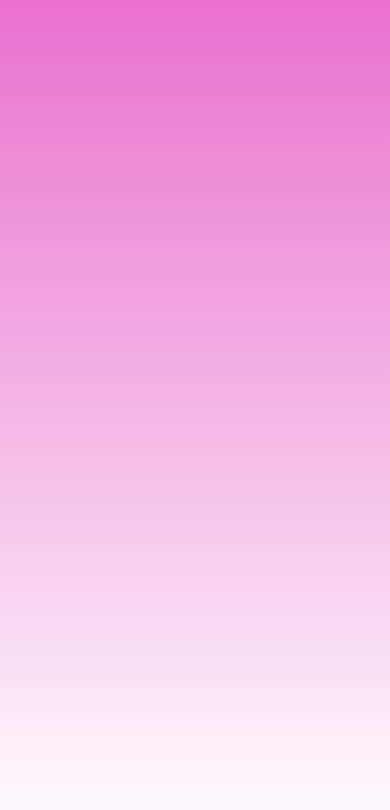
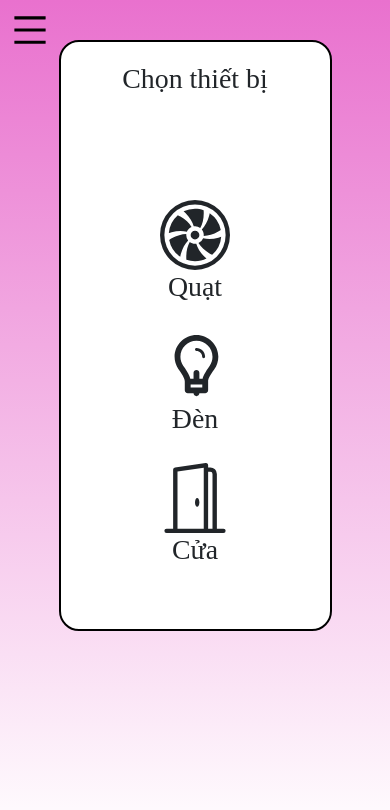
Before and after one commit to astr0tas/Smart-Home-CNPM, a React (Create React App) app in the folder client/: page /device in a window 390 px wide. Before the commit this address had no page. Shown: the top 810 px of the page. Built offline with nearby package versions, Linux system fonts and the light colour scheme.

Commit message:
responsive device page

```diff
--- a/client/src/App.js
+++ b/client/src/App.js
@@ -4,7 +4,7 @@ import { BrowserRouter, Routes, Route } from "react-router-dom";
 import Login from './component/login';
 import AdminNavbar from './component/adminnavbar';
 import UserNavbar from './component/usernavbar';
-import Sensor from './component/sensor';
+import Device from './component/device';
 import 'bootstrap/dist/css/bootstrap.min.css';
 
 
@@ -16,11 +16,11 @@ function App()
         <Routes>
           <Route index element={ <Login /> } />
           <Route element={ <UserNavbar /> }>
-            <Route path="/sensor" element={ <Sensor /> } />
+            <Route path="/device" element={ <Device /> } />
           </Route>
           <Route path="/admin">
             <Route element={ <AdminNavbar /> }>
-              <Route path="sensor" element={ <Sensor /> } />
+              <Route path="device" element={ <Device /> } />
             </Route>
           </Route>
         </Routes>
--- a/client/src/component/adminnavbar.js
+++ b/client/src/component/adminnavbar.js
@@ -31,6 +31,12 @@ function AdminNavbar()
             {
                   console.log("render");
                   render.current = true;
+
+                  window.addEventListener('resize', () =>
+                  {
+                        if (window.innerWidth > 768)
+                              $(".nav").css("visibility", "visible");
+                  });
             }
       });
 
@@ -41,7 +47,7 @@ function AdminNavbar()
                         <img className='navpic' src="https://media.istockphoto.com/id/1218148871/vector/smart-home-emblem-for-digital-technologies-vector-illustration-eps-10.jpg?s=612x612&w=0&k=20&c=XBQEUXQu4VQhH6G-JgjGwUTiHsNqsL1UdA4PGWbvPig="></img>
                         <ul>
                               <li>
-                                    <a href='#' id="device"><TiLightbulb></TiLightbulb>Thiết bị</a>
+                                    <a href='/admin/device' id="device"><TiLightbulb></TiLightbulb>Thiết bị</a>
                               </li>
                               <li>
                                     <a href='/admin/sensor' id="sensor"><BsThermometerHalf></BsThermometerHalf>Cảm biến</a>
--- a/client/src/component/sensor.js
+++ b/client/src/component/device.js
@@ -1,31 +1,39 @@
-import "../css/sensor.css";
+import "../css/device.css";
 import { useEffect, useRef } from "react";
+import { BsFan, BsDoorOpen } from "react-icons/bs";
+import { TiLightbulb } from "react-icons/ti";
 import $ from 'jquery';
 
-const Sensor = () =>
+const Device = () =>
 {
+      const render = useRef(true);
+
       useEffect(() =>
       {
-            $("#sensor").css("color","blue");
+            if (render.current)
+            {
+                  $("#device").css("color", "blue");
+                  render.current = false;
+            }
       })
 
       return (
-            <div className="sensor-page d-flex flex-column justify-content-center">
-                  <div className="sensor-page-board">
-                        <div className="d-flex justify-content-center mt-5 mb-5">
+            <div className="device-page d-flex flex-column justify-content-center">
+                  <div className="device-page-board">
+                        <div className="d-flex justify-content-center choosing">
                               <h1>Chọn thiết bị</h1>
                         </div>
-                        <div className="d-flex justify-content-around mt-5 mb-5">
+                        <div className="device-catergory">
                               <a href="#" className="d-flex flex-column justify-content-center align-items-center text-decoration-none text-dark devices">
-                                    <img src="" alt="picture" className="device_image"></img>
+                                    <BsFan className="device_image" />
                                     <h1>Quạt</h1>
                               </a>
                               <a href="#" className="d-flex flex-column justify-content-center align-items-center text-decoration-none text-dark devices">
-                                    <img src="" alt="picture" className="device_image"></img>
+                                    <TiLightbulb className="device_image" />
                                     <h1>Đèn</h1>
                               </a>
                               <a href="#" className="d-flex flex-column justify-content-center align-items-center text-decoration-none text-dark devices">
-                                    <img src="" alt="picture" className="device_image"></img>
+                                    <BsDoorOpen className="device_image" />
                                     <h1>Cửa</h1>
                               </a>
                         </div>
@@ -34,4 +42,4 @@ const Sensor = () =>
       );
 }
 
-export default Sensor;
+export default Device;
--- a/client/src/component/login.js
+++ b/client/src/component/login.js
@@ -1,4 +1,6 @@
 import "../css/login.css"
+import { AiOutlineUser, AiOutlineLock } from "react-icons/ai";
+
 
 const Login = () =>
 {
@@ -12,8 +14,14 @@ const Login = () =>
                         <div className='login-box'>
                               <h1 className='title'>Đăng nhập</h1>
                               <form>
-                                    <input type="text" name='uname' placeholder="Tên đăng nhập" className='inp'></input>
-                                    <input type="password" name='password' placeholder="Mật khẩu" className='inp'></input>
+                                    <div className="d-flex align-items-center">
+                                          <AiOutlineUser size={30} className="icons"></AiOutlineUser>
+                                          <input type="text" name='uname' placeholder="Tên đăng nhập" className='inp'></input>
+                                    </div>
+                                    <div className="d-flex align-items-center">
+                                          <AiOutlineLock size={ 30 } className="icons"></AiOutlineLock>
+                                          <input type="password" name='password' placeholder="Mật khẩu" className='inp'></input>
+                                    </div>
                                     <input type="submit" className='button' value="Truy cập" />
                               </form>
                               <a href='#' className='link'>Quên mật khẩu?</a>
--- a/client/src/component/usernavbar.js
+++ b/client/src/component/usernavbar.js
@@ -35,10 +35,8 @@ function UserNavbar()
 
                   window.addEventListener('resize', () =>
                   {
-                        if (window.innerWidth > 768 && $(".nav").css("visibility") === "hidden")
+                        if (window.innerWidth > 768)
                               $(".nav").css("visibility", "visible");
-                        else if (window.innerWidth <= 768 && $(".nav").css("visibility") === "visible" )
-                              $(".nav").css("visibility", "hidden");
                   });
             }
       });
@@ -50,7 +48,7 @@ function UserNavbar()
                         <img className='navpic' src="https://media.istockphoto.com/id/1218148871/vector/smart-home-emblem-for-digital-technologies-vector-illustration-eps-10.jpg?s=612x612&w=0&k=20&c=XBQEUXQu4VQhH6G-JgjGwUTiHsNqsL1UdA4PGWbvPig="></img>
                         <ul>
                               <li>
-                                    <a href='#' id="device"><TiLightbulb></TiLightbulb>Thiết bị</a>
+                                    <a href='/device' id="device"><TiLightbulb></TiLightbulb>Thiết bị</a>
                               </li>
                               <li>
                                     <a href='/sensor' id="sensor"><BsThermometerHalf></BsThermometerHalf>Cảm biến</a>
--- /dev/null
+++ b/client/src/css/device.css
@@ -0,0 +1,114 @@
+.device-page {
+      display: flex;
+      align-items: center;
+      justify-content: center;
+      height: 100%;
+}
+
+.device-page-board {
+      border: 2px solid black;
+      border-radius: 20px;
+      height: 70vh;
+      width: 70vw;
+      background-color: white;
+      display: flex;
+      flex-direction: column;
+}
+
+.device-catergory {
+      margin-top: 10%;
+      display: flex;
+      justify-content: space-around;
+}
+
+.devices {
+      width: 100%;
+      height: 100%;
+}
+
+.devices>*:active {
+      color: rgb(123, 123, 123);
+}
+
+.device_image {
+      height: 100%;
+      width: 100%;
+      max-width: 150px;
+      max-height: 150px;
+}
+
+.choosing {
+      margin-top: 20px;
+      margin-bottom: 50px;
+}
+
+@media (max-width:1024px) {
+      .device-catergory {
+            display: flex;
+            flex-direction: column;
+            justify-content: space-around;
+      }
+
+      .devices {
+            margin-top: 20px;
+      }
+
+      .device_image {
+            height: 70px;
+            width: 70px;
+      }
+}
+
+@media (max-height:700px) {
+
+      .choosing {
+            margin-top: 20px;
+            margin-bottom: 10px;
+      }
+
+      .device-catergory {
+            margin-top: 10px;
+            height: 70%;
+      }
+
+      .devices {
+            width: auto;
+            height: auto;
+      }
+
+      .device_image {
+            font-size: 20px;
+      }
+
+      .devices>* {
+            font-size: 20px;
+      }
+}
+
+@media (max-height:600px) and (max-width:768px) {
+
+      .choosing {
+            margin-top: 20px;
+            margin-bottom: 10px;
+      }
+
+      .device-catergory {
+            margin-top: 10px;
+            height: 70%;
+      }
+
+      .devices {
+            width: auto;
+            height: auto;
+      }
+
+      .device_image {
+            font-size: 20px;
+            height: 40px;
+            width: 40px;
+      }
+
+      .devices>* {
+            font-size: 20px;
+      }
+}
--- a/client/src/css/login.css
+++ b/client/src/css/login.css
@@ -21,12 +21,12 @@
 }
 
 .pic {
-      width: 40%;
+      width: 60%;
       border-radius: 90px;
 }
 
 .login-box {
-      width: 60%;
+      width: 40%;
       display: flex;
       flex-direction: column;
       align-items: center;
@@ -41,7 +41,7 @@
 .inp {
       padding: 10px 0 10px 10px;
       margin-bottom: 20px;
-      width: 450px;
+      width: 100%;
       border-radius: 25px;
       background-color: bisque;
       font-size: 30px;
@@ -50,7 +50,7 @@
 .button {
       margin: 10px 10px 20px 10px;
       padding: 10px;
-      width: 450px;
+      width: 100%;
       border-radius: 30px;
       color: white;
       background-color: black;
@@ -71,6 +71,8 @@
       text-decoration: none;
 }
 
-@media (max-width: 1024px) {
+.icons{
+      margin-bottom: 20px;
+}
 
-}
+@media (max-width: 1024px) {}
--- a/client/src/css/navbar.css
+++ b/client/src/css/navbar.css
@@ -53,6 +53,7 @@
 
 .userpic:hover {
       cursor: pointer;
+      color: rgb(163, 163, 163);
 }
 
 .userpic:active {
@@ -80,12 +81,6 @@
 .dropdown:active {
       color: rgb(172, 172, 172);
 }
-
-/* .close
-{
-      visibility: hidden;
-      color:red;
-} */
 
 @media(max-width:1200px) {
       .nav ul li a {
@@ -127,11 +122,6 @@
             margin-top: 50px;
       }
 
-      /* .close
-      {
-            visibility: visible;
-      } */
-
       .nav ul {
             flex-direction: column;
       }
--- a/client/src/css/sensor.css
+++ /dev/null
@@ -1,20 +0,0 @@
-.sensor-page {
-      display: flex;
-      align-items: center;
-      justify-content: center;
-      height:100%;
-}
-
-.sensor-page-board {
-      border: 2px solid black;
-      border-radius: 20px;
-      height: 70vh;
-      width: 70vw;
-      background-color: white;
-}
-
-.devices>*:active {
-      color: rgb(123, 123, 123);
-}
-
-.device_image {}
```
